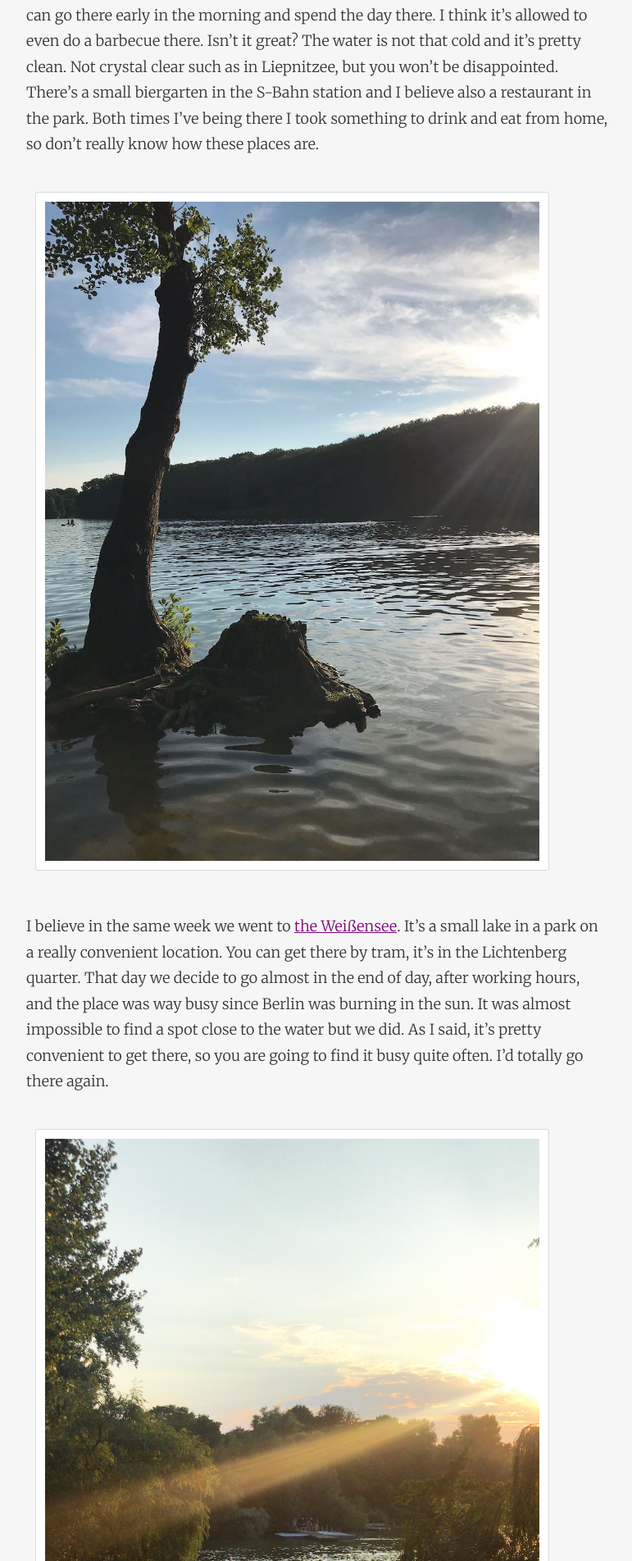
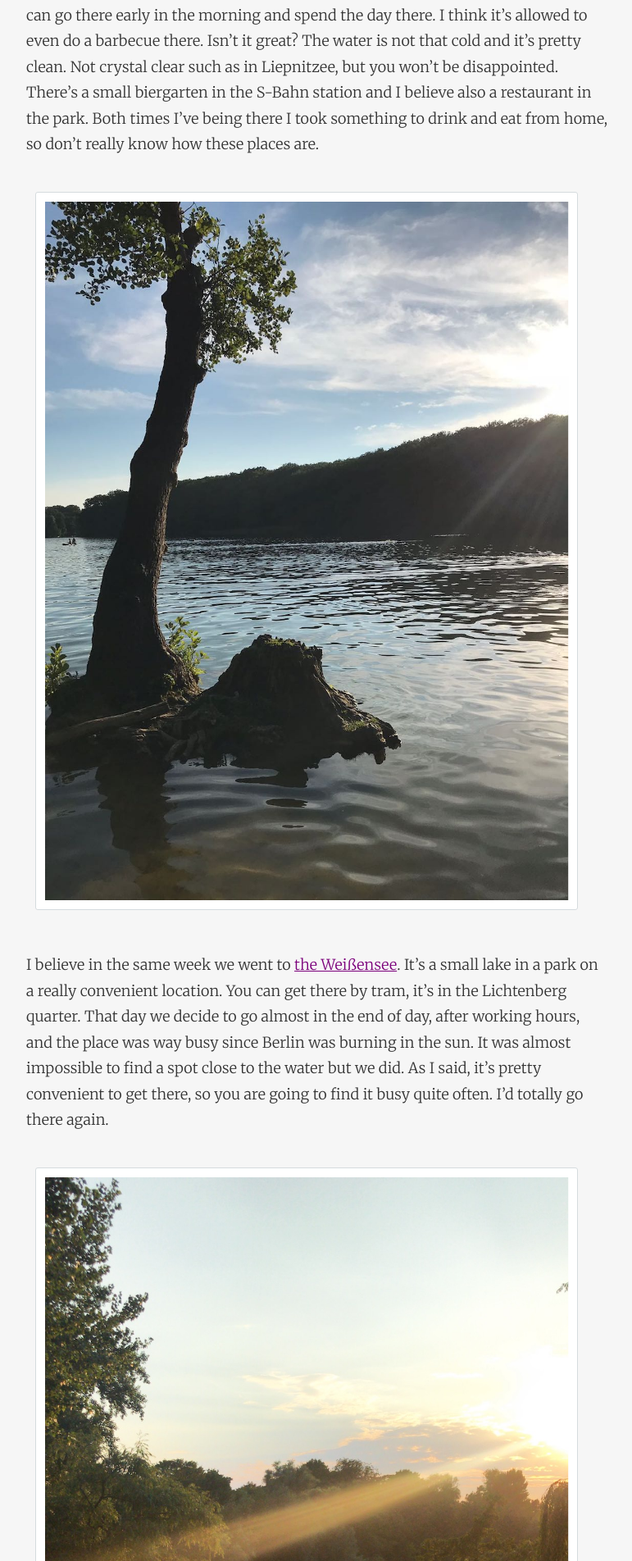
Before and after one commit to dsalvagni/dsalvagni.github.io, a Jekyll site: the page built from _posts/2018-08-14-lakes-in-berlin-what-a-happy-surprise.markdown, in a window 1280 px wide. Shown: the part 1747-3651 px from the top of the page at 82% size, without its empty margins (253-1024 px from the left). Built offline with Jekyll 4.4.1, drawn with Linux system fonts in a browser that asks for light colours; nearby versions of some CDN libraries; comment, search, counter and statistics services are not loaded.

Commit message:
Update 2018-08-14-lakes-in-berlin-what-a-happy-surprise.markdown

```diff
--- a/_posts/2018-08-14-lakes-in-berlin-what-a-happy-surprise.markdown
+++ b/_posts/2018-08-14-lakes-in-berlin-what-a-happy-surprise.markdown
@@ -18,17 +18,17 @@
 
 At the [Schlachtensee](https://www.visitberlin.de/en/schlachtensee) I've got the chance to jump in the water for the first time this summer. I'd missed one opportunity when I was in Zürich, shame on me. I love this lake and it so easy to get there that is my favorite since the first time. It's not that close though, takes ~1h "door-to-door" but totally worth going there. It has a S-Bahn station by the lake so you jump from the train to lake on one step. 😄 You can go there early in the morning and spend the day there. I think it's allowed to even do a barbecue there. Isn't it great? The water is not that cold and it's pretty clean. Not crystal clear such as in Liepnitzee, but you won't be disappointed. There's a small biergarten in the S-Bahn station and I believe also a restaurant in the park. Both times I've being there I took something to drink and eat from home, so don't really know how these places are.
 
-<img src="/assets/images/posts/schlachtensee.jpg" style="max-width:85%; display:inline-block;">
+<img src="/assets/images/posts/schlachtensee.jpg" style="max-width:90%; display:inline-block;">
 
 I believe in the same week we went to [the Weißensee](https://www.visitberlin.de/en/strandbad-weissensee). It's a small lake in a park on a really convenient location. You can get there by tram, it's in the Lichtenberg quarter. That day we decide to go almost in the end of day, after working hours, and the place was way busy since Berlin was burning in the sun. It was almost impossible to find a spot close to the water but we did. As I said, it's pretty convenient to get there, so you are going to find it busy quite often. I'd totally go there again.
 
-<img src="/assets/images/posts/weissensee.jpg" style="max-width:85%; display:inline-block;">
+<img src="/assets/images/posts/weissensee.jpg" style="max-width:90%; display:inline-block;">
 
 The last one we went was the Liepnitzsee. This one was the most incredible lake I've being so far. The water is crystal clear and you can see your whole body under the water. Besides that, it's surrounded by a green forest where you can also go for a walking/trekking. It's not so convenient to go there though. I guess it's not in Berlin anymore, but on a city close. To get there you'll need to get a regional train and then ride ~10km by bike. That was the path we did. We've head that you can also get out of the train on a different station and the distance to the lake would be closer from there. Although 10km seems a bit of a ride, I'd recommend taking this path. It's amazing as almost the whole path has cicloway and the most part you ride through the woods. It's also a good place for camping, but unfortunately you cannot make use of fire there. So, no barbecue.
 
 The hardest part isn't the way to get there, but to choose where to sit as it has such great spots and views. Fortunately, we found a nice spot with the view I'll attach below.
 
-<img src="/assets/images/posts/liepnitzsee.jpg" style="max-width:85%; display:inline-block;">
+<img src="/assets/images/posts/liepnitzsee.jpg" style="max-width:90%; display:inline-block;">
 
 I'm glad that we found these places to enjoy the summer here. It's great to live in a big city that also offers you an easy way out of the concrete & confusion, so you can recover and have the time to just enjoy the nature. 🍃
 
```
